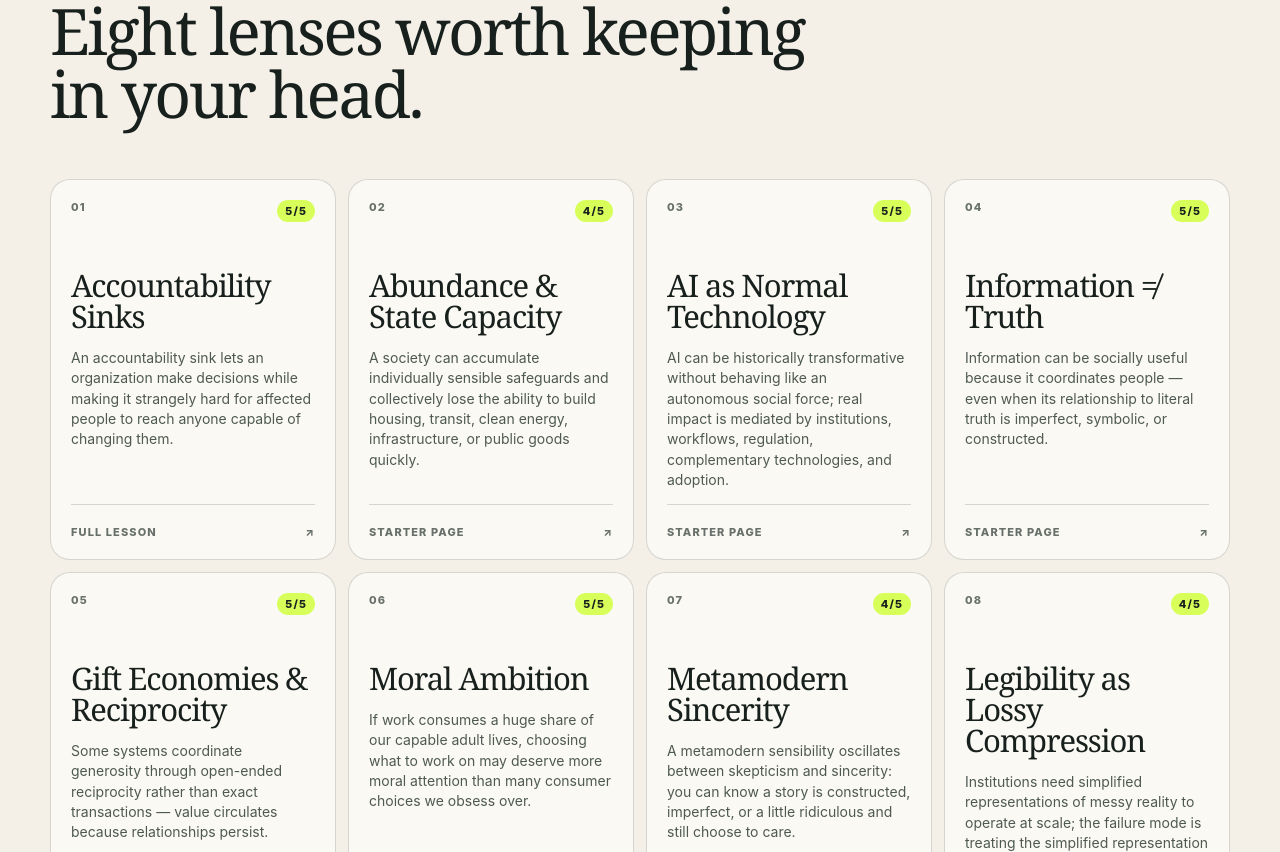
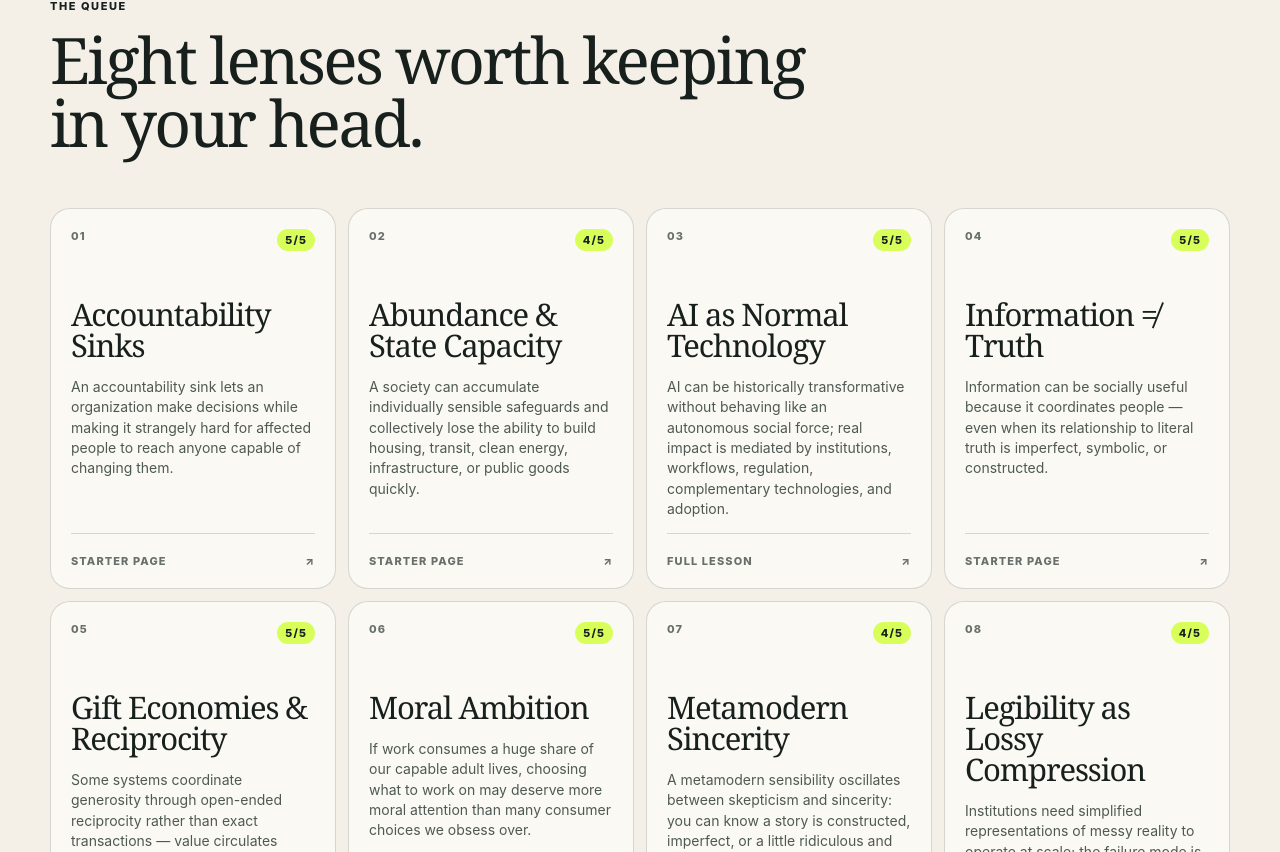
Before and after one commit to arpitas/deep-ideas, a Next.js app: page / in a window 1280 px wide. Shown: the part 988-1840 px from the top of the page. Built offline with nearby package versions, Linux system fonts and the light colour scheme.

Commit message:
Make AI normal technology today's idea

```diff
--- a/app/page.tsx
+++ b/app/page.tsx
@@ -1,8 +1,10 @@
 import Link from "next/link";
+import { todaySlug } from "@/lib/deepLessons";
 import { ideas } from "@/lib/ideas";
 
 export default function Home() {
-  const today = ideas.find((idea) => idea.status === "today")!;
+  const today = ideas.find((idea) => idea.slug === todaySlug)!;
+
   return (
     <main>
       <section className="hero shell">
@@ -30,14 +32,17 @@ export default function Home() {
       <section className="shell catalog">
         <div className="section-head"><p className="overline">The queue</p><h2>Eight lenses worth keeping in your head.</h2></div>
         <div className="idea-grid">
-          {ideas.map((idea) => (
-            <Link className="idea-card" href={`/ideas/${idea.slug}`} key={idea.slug}>
-              <div className="card-top"><span>{String(idea.number).padStart(2, "0")}</span><span className="rating">{idea.rating}</span></div>
-              <h3>{idea.title}</h3>
-              <p>{idea.oneLiner}</p>
-              <div className="card-bottom"><span>{idea.status === "today" ? "FULL LESSON" : "STARTER PAGE"}</span><span>↗</span></div>
-            </Link>
-          ))}
+          {ideas.map((idea) => {
+            const isToday = idea.slug === todaySlug;
+            return (
+              <Link className="idea-card" href={`/ideas/${idea.slug}`} key={idea.slug}>
+                <div className="card-top"><span>{String(idea.number).padStart(2, "0")}</span><span className="rating">{idea.rating}</span></div>
+                <h3>{idea.title}</h3>
+                <p>{idea.oneLiner}</p>
+                <div className="card-bottom"><span>{isToday ? "FULL LESSON" : "STARTER PAGE"}</span><span>↗</span></div>
+              </Link>
+            );
+          })}
         </div>
       </section>
 
```
